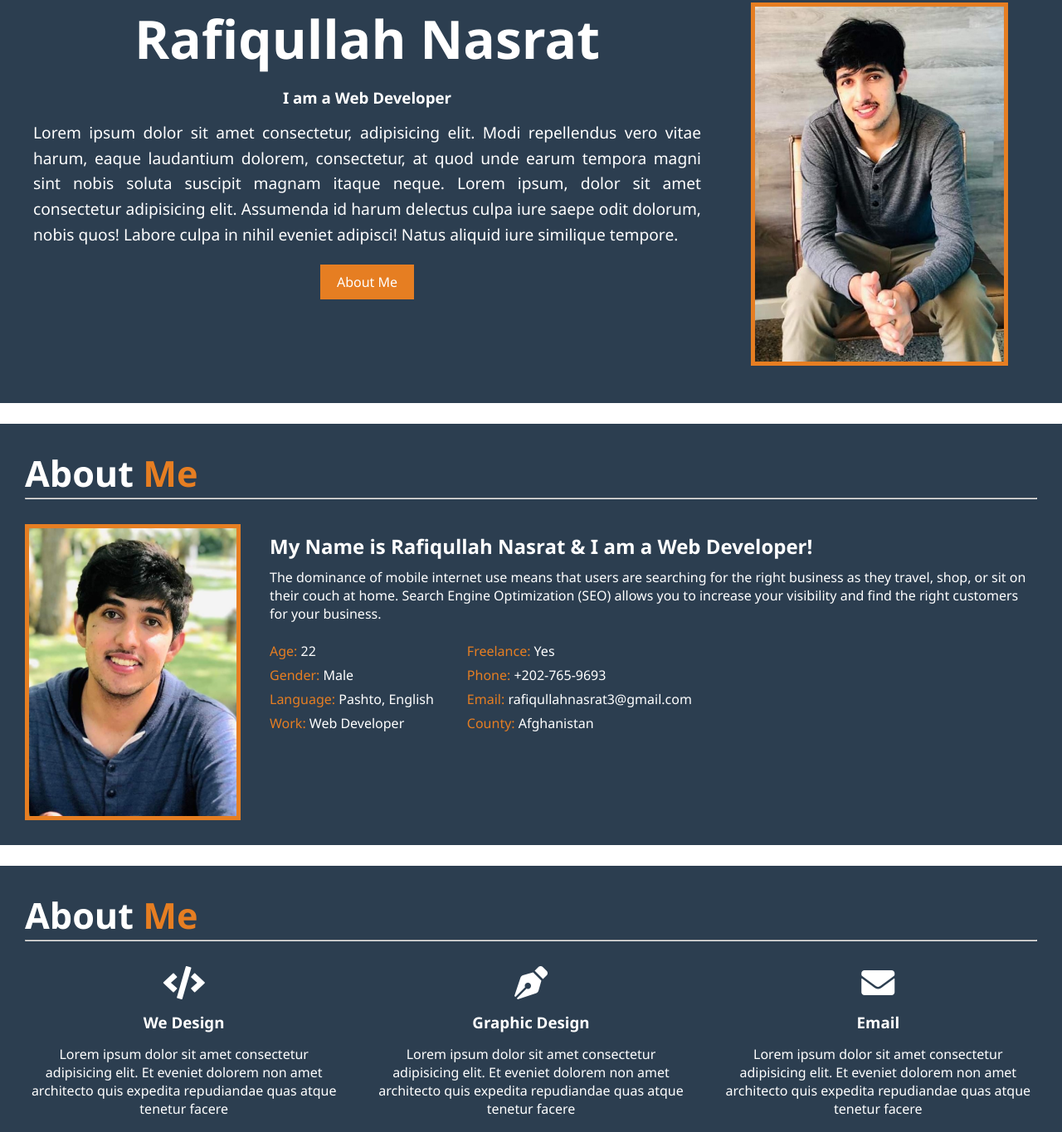
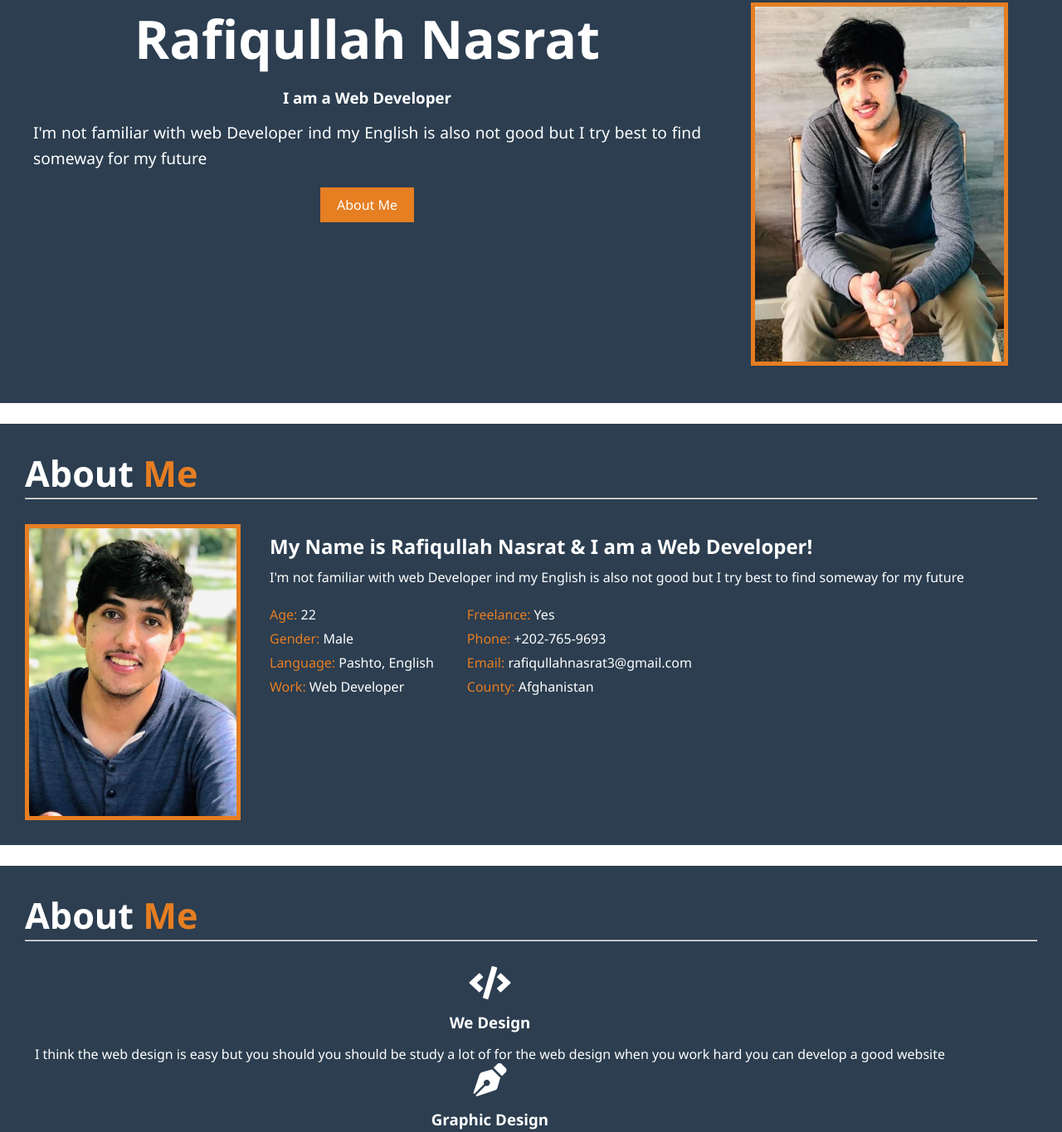
Before and after one commit to rafiqnasrat/challange2, a plain HTML site: page index.html.html in a window 1280 px wide. Shown: the part 130-1495 px from the top of the page at 83% size. Drawn offline with Linux system fonts and the light colour scheme.

Commit message:
i add more

```diff
--- a/index.html.html
+++ b/index.html.html
@@ -1,7 +1,7 @@
 <!DOCTYPE html>
 <html lang="en">
 <head>
-    <meta charset="UTF-8">
+    <meta  charset="UTF-8">
     <meta http-equiv="X-UA-Compatible" content="IE=edge">
     <meta name="viewport" content="width=device-width, initial-scale=1.0">
 
@@ -15,7 +15,7 @@
 <body>
 
     <!-- HEADER SECTION -->
-    <header class="header" id="header">
+     <header class="header" id="header">
         <article class="logo">
             <h1>Portfolio</h1>
         </article>
@@ -48,7 +48,7 @@
         <section class="about-me">
             <h1>Rafiqullah Nasrat</h1>
             <h3>I am a Web Developer</h3>
-            <p>Lorem ipsum dolor sit amet consectetur, adipisicing elit. Modi repellendus vero vitae harum, eaque laudantium dolorem, consectetur, at quod unde earum tempora magni sint nobis soluta suscipit magnam itaque neque. Lorem ipsum, dolor sit amet consectetur adipisicing elit. Assumenda id harum delectus culpa iure saepe odit dolorum, nobis quos! Labore culpa in nihil eveniet adipisci! Natus aliquid iure similique tempore.</p>
+            <p>I'm not familiar with web  Developer ind my English is also not good but I try best to find someway for my future</p>
             <a href="#about-me">About Me</a>
         </section>
 
@@ -69,8 +69,7 @@
                     <img src="assets/profile-pic2.jpg" alt="">
                      <div class='desc'>
                          <h2>My Name is Rafiqullah Nasrat & I am  a Web Developer!</h2>
-                         <p>The dominance of mobile internet use means that users are searching for the right business as they travel, shop, or sit on their couch at home. Search Engine Optimization (SEO) allows you to increase your visibility and find the right customers for your business.</p>
-
+                         <p>I'm not familiar with web  Developer ind my English is also not good but I try best to find someway for my future</p>
                          <div class="personal-info">
                              <div>
                                  <p><span>Age:</span> 22</p>
@@ -98,8 +97,8 @@
                     <div>
                         <i class="fa-solid fa-code"></i>
                         <h3>We Design</h3>
-                        <p>Lorem ipsum dolor sit amet consectetur adipisicing elit. Et eveniet dolorem non amet architecto quis expedita repudiandae quas atque tenetur facere</p>
-                    </div>
+                        <p>I think the web design is easy but you should you should be study a lot of for the web design when you work hard you can develop a good website
+                        </p>
 
                     <div>
                         <i class="fa-solid fa-pen-nib"></i>
```
